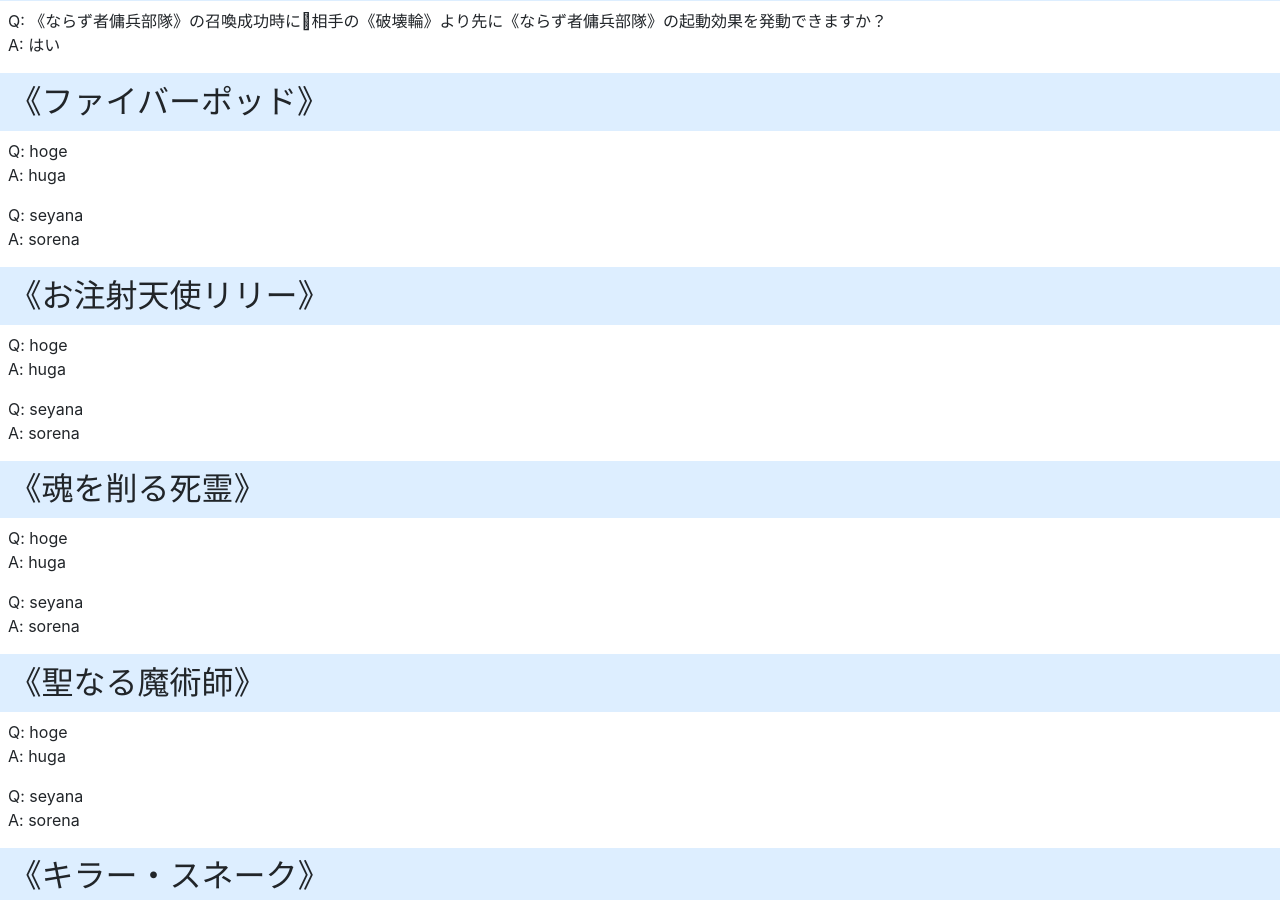
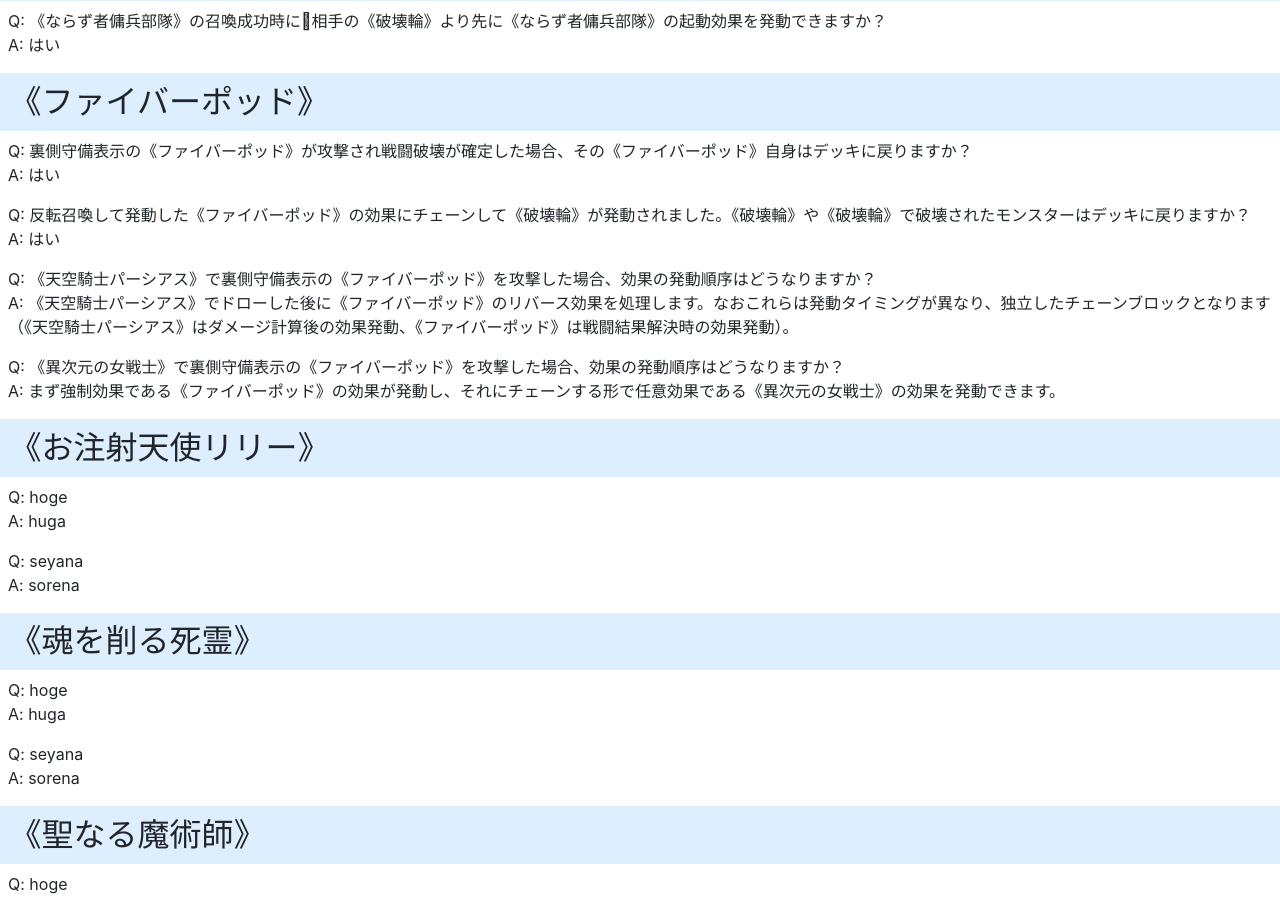
Before and after one commit to wotsushi/y-gateball, a React (Create React App) app: page /faq in a window 1280 px wide. Shown: the part 2400-3300 px from the top of the page. Built offline with nearby package versions, Linux system fonts and the light colour scheme; what react-hooks-global-state would draw is missing.

Commit message:
ファイバーポッドのFAQ追加
ISSUE: #31

```diff
--- a/src/FAQ.tsx
+++ b/src/FAQ.tsx
@@ -148,8 +148,22 @@ const faqs: FAQ[] = [
   {
     name: "ファイバーポッド",
     qas: [
-      ["hoge", "huga"],
-      ["seyana", "sorena"],
+      [
+        "裏側守備表示の《ファイバーポッド》が攻撃され戦闘破壊が確定した場合、その《ファイバーポッド》自身はデッキに戻りますか？",
+        "はい",
+      ],
+      [
+        "反転召喚して発動した《ファイバーポッド》の効果にチェーンして《破壊輪》が発動されました。《破壊輪》や《破壊輪》で破壊されたモンスターはデッキに戻りますか？",
+        "はい",
+      ],
+      [
+        "《天空騎士パーシアス》で裏側守備表示の《ファイバーポッド》を攻撃した場合、効果の発動順序はどうなりますか？",
+        "《天空騎士パーシアス》でドローした後に《ファイバーポッド》のリバース効果を処理します。なおこれらは発動タイミングが異なり、独立したチェーンブロックとなります（《天空騎士パーシアス》はダメージ計算後の効果発動、《ファイバーポッド》は戦闘結果解決時の効果発動）。",
+      ],
+      [
+        "《異次元の女戦士》で裏側守備表示の《ファイバーポッド》を攻撃した場合、効果の発動順序はどうなりますか？",
+        "まず強制効果である《ファイバーポッド》の効果が発動し、それにチェーンする形で任意効果である《異次元の女戦士》の効果を発動できます。",
+      ],
     ],
   },
   {
```
